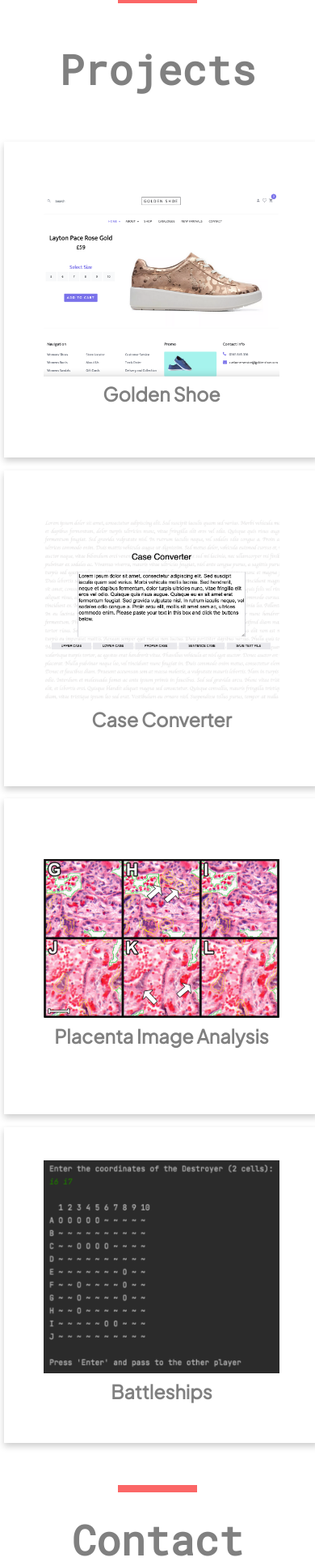
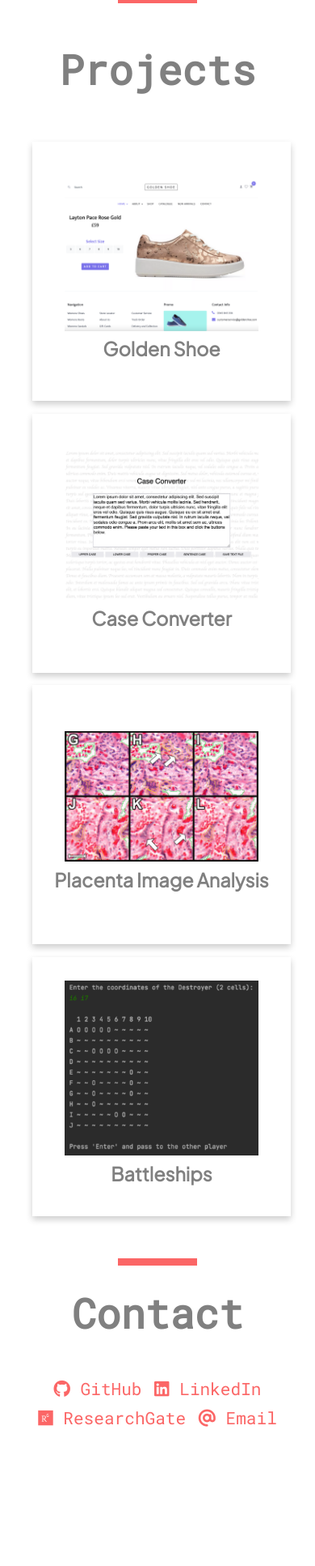
Before and after one commit to alanKerby/portfolioPage, a PHP site: page / in a window 390 px wide. Shown: the part 823-2757 px from the top of the page at 81% size. After the commit the page ends 2585 px from the top, so only its background shows below. Run offline with PHP 8.4, Linux system fonts and the light colour scheme; some libraries are stand-ins or nearby versions.

Commit message:
min width changed for mobile

```diff
--- a/style.css
+++ b/style.css
@@ -125,10 +125,10 @@ nav ul a {
     box-shadow: 0 4px 8px 0 rgba(0, 0, 0, 0.2);
     transition: 0.3s;
     width: 40vw;
-    min-width: 390px;
+    min-width: 320px;
     max-width: fit-content;
     height: 40vw;
-    min-height: 390px;
+    min-height: 320px;
     max-height: 550px;
     display: flex;
     align-items: center;
```
